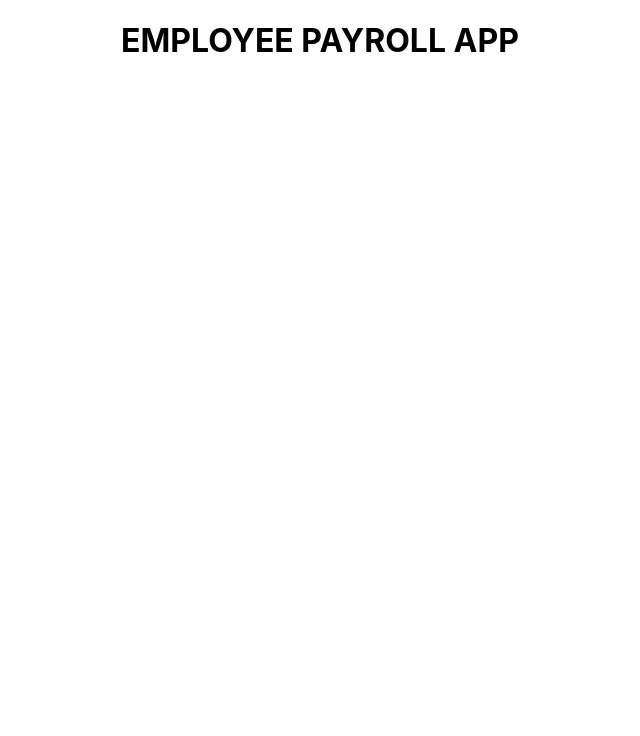
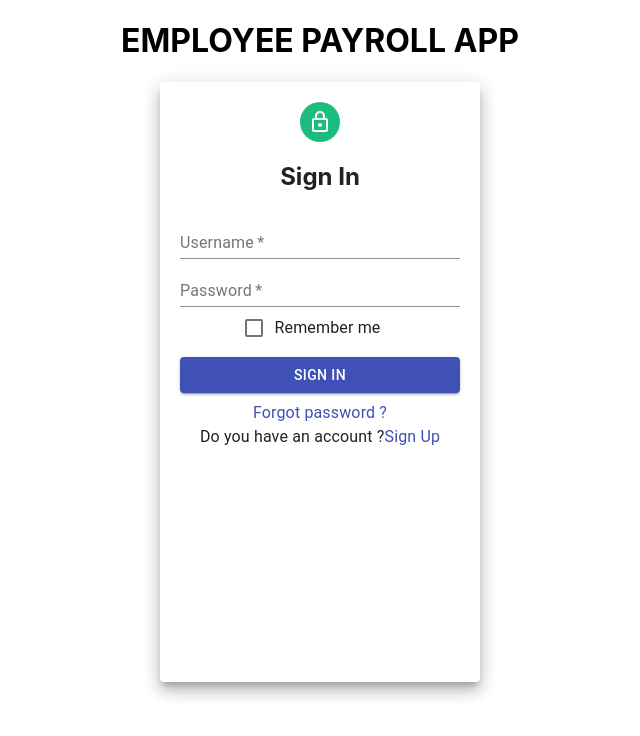
Before and after one commit to shaheen5/EMPLOYEE-PAYROLL-APP-FRONTEND, a React (Create React App) app: page /login in a window 1280 px wide. Shown: the top 736 px of the page, without its empty margins (320-960 px from the left). Built offline with nearby package versions, Linux system fonts and the light colour scheme.

Commit message:
feat : design login page UI using react material UI

```diff
--- a/src/App.js
+++ b/src/App.js
@@ -1,5 +1,6 @@
 import './App.css';
 import { Register } from './pages/register'
+import {Login } from './pages/login'
 import { BrowserRouter, Route, Switch } from 'react-router-dom';
 
 function App() {
@@ -13,6 +14,13 @@ function App() {
         </Route>
       </Switch>
       </BrowserRouter>
+      <BrowserRouter>
+      <Switch>
+        <Route path='/login'>
+        <Login />
+        </Route>
+      </Switch>
+      </BrowserRouter>
     </div>
   );
 }
--- /dev/null
+++ b/src/pages/login.js
@@ -0,0 +1,43 @@
+import React from 'react'
+import { Grid,Paper, Avatar, TextField, Button, Typography,Link } from '@material-ui/core'
+import LockOutlinedIcon from '@material-ui/icons/LockOutlined';
+import FormControlLabel from '@material-ui/core/FormControlLabel';
+import Checkbox from '@material-ui/core/Checkbox';
+
+export const Login = () => {
+    const paperStyle = { padding: 20, height: '70vh', width: 280, margin: "20px auto" }
+    const avatarStyle = { backgroundColor: '#1bbd7e' }
+    const btnstyle = { margin: '8px 0' }
+    return (
+        <Grid>
+            <Paper elevation={10} style={paperStyle}>
+                <Grid align='center'>
+                    <Avatar style={avatarStyle}><LockOutlinedIcon /></Avatar>
+                    <h2>Sign In</h2>
+                </Grid>
+                <TextField label='Username' placeholder='Enter username' fullWidth required />
+                <TextField label='Password' placeholder='Enter password' type='password' fullWidth required />
+                <FormControlLabel
+                    control={
+                        <Checkbox
+                            name="checkedB"
+                            color="primary"
+                        />
+                    }
+                    label="Remember me"
+                />
+                <Button type='submit' color='primary' variant="contained" style={btnstyle} fullWidth>Sign in</Button>
+                <Typography >
+                    <Link href="#" >
+                        Forgot password ?
+                    </Link>
+                </Typography>
+                <Typography > Do you have an account ?
+                    <Link href="#" >
+                        Sign Up
+                    </Link>
+                </Typography>
+            </Paper>
+        </Grid>
+    )
+}
```
